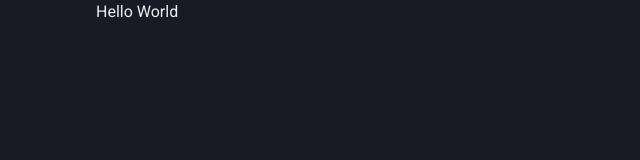
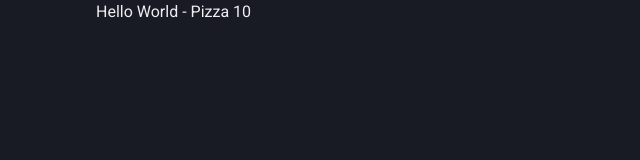
Before and after one commit to Pizza10-project/pizza10.client.web, a Next.js app: page / in a window 1280 px wide. Shown: the top 160 px of the page, without its empty margins (0-640 px from the left). Built offline with nearby package versions, Linux system fonts and the light colour scheme.

Commit message:
feat: config initial project

```diff
--- a/src/pages/index.tsx
+++ b/src/pages/index.tsx
@@ -6,7 +6,7 @@ const Home: NextPage = () => {
   return (
     <Container>
       <Header description='Peça rápido, aprecie lentamente.' title="Pizza 10 - Rápida e deliciosa" />
-      <h1> Hello World</h1>
+      <h1> Hello World - Pizza 10</h1>
     </Container>
   )
 }
```
